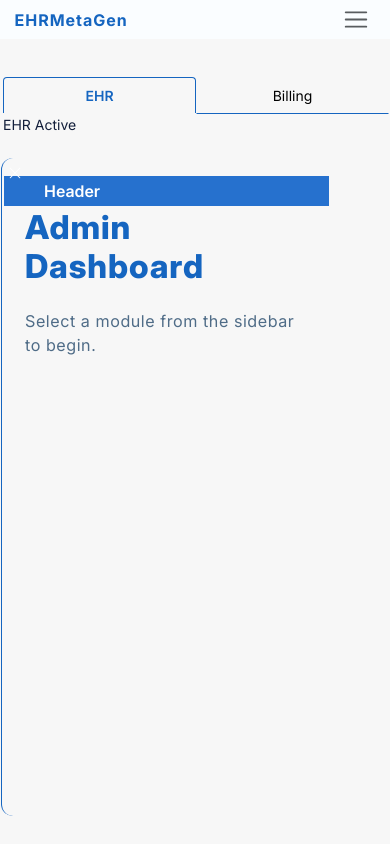
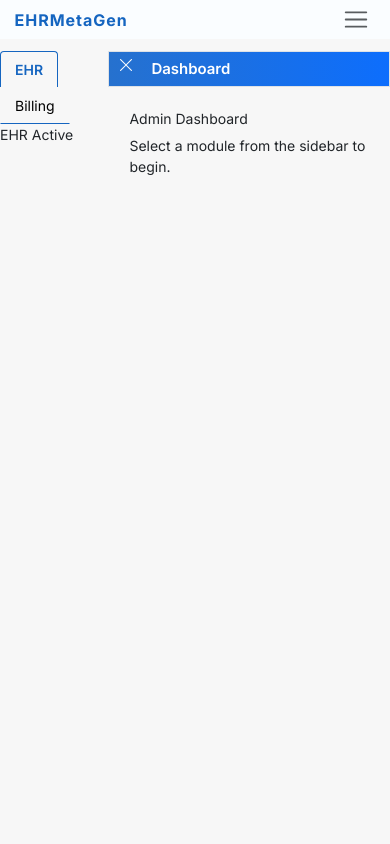
Before and after one commit to NagnathChivate/EHRMetaGen, a React (Vite) app: page /admin in a window 390 px wide. Built offline with nearby package versions, Linux system fonts and the light colour scheme.

Commit message:
Today I worked on admin, AddUser, User, User_setup and AddUser.css files

```diff
--- /dev/null
+++ b/src/assets/CSS/AddUser.css
@@ -0,0 +1,66 @@
+/* Modal Background */
+.custom-modal-bg {
+  position: fixed;
+  top: 0;
+  left: 0;
+  width: 100%;
+  height: 100%;
+  background-color: rgba(0,0,0,0.5);
+  display: flex;
+  justify-content: center;
+  align-items: center;
+  z-index: 1050;
+  animation: fadeIn 0.3s ease-in-out;
+}
+
+/* Modal Container */
+.custom-modal {
+  background: #fff;
+  border-radius: 15px;
+  width: 80%;
+  max-width: 700px;
+  box-shadow: 0 5px 25px rgba(0,0,0,0.2);
+  animation: scaleUp 0.3s ease-in-out;
+}
+
+/* Modal Header */
+.custom-modal .modal-header {
+  background: var(--navbar-btn-bg);
+  color: var(--navbar-btn-text);
+  font-family: var(--font-navbar);
+  font-weight: 700;
+  padding: 1rem 1.5rem;
+  border-top-left-radius: 15px;
+  border-top-right-radius: 15px;
+  display: flex;
+  align-items: center;
+  justify-content: space-between;
+  box-shadow: 0 2px 10px rgba(0,0,0,0.1);
+}
+
+/* Modal Buttons */
+.custom-modal .btn {
+  background: var(--navbar-btn-bg);
+  color: var(--navbar-btn-text);
+  font-weight: 700;
+  border-radius: 28px;
+  padding: 10px 24px;
+  border: none;
+  font-size: 1rem;
+  text-transform: uppercase;
+  transition: background 0.27s ease, color 0.27s ease;
+  display: flex;
+  align-items: center;
+  gap: 8px;
+}
+
+/* Animations */
+@keyframes fadeIn {
+  from { opacity: 0; }
+  to { opacity: 1; }
+}
+
+@keyframes scaleUp {
+  from { transform: scale(0.9); opacity: 0; }
+  to { transform: scale(1); opacity: 1; }
+}
--- a/src/assets/CSS/LeftSidebar.css
+++ b/src/assets/CSS/LeftSidebar.css
@@ -1,168 +1,59 @@
-.w100{width: 100%;}
-.ht_100,
-.Leftsidebar,
-.Right_container {
-  font-family: var(--font-family);
-}
-/* Container and global structure */
-.ht_100 {
- height: 100%;
-    overflow: auto;
-}
-/* Sidebar */
-.Leftsidebar{
-    color: #121e3a;
-    display: flex;
-    flex-direction: column;
-    width: 15%;
-}
-.Leftsidebar .maintab .nav-item{
-      width: 50%;
-    float: left;
+/* --- Toggle Button & Header Layout Fix --- */
+.menu_container {
+  position: absolute;
+  z-index: 999;
+  top: 0;
+  left: 0;
+  width: 40px;
+  height: 30px;
+  display: flex;
+  align-items: center;
+  justify-content: center;
 }
 
-.Leftsidebar .maintab .nav-link,
-.Leftsidebar .maintab .btn-link {
-   text-align: center;
-    width: 100%;
+/* Toggle Button Style */
+.toggle-btn {
+  background: transparent;
+  border: none;
+  color: #fff;
+  font-size: 18px;
+  cursor: pointer;
+  transition: transform 0.3s ease, color 0.3s ease;
 }
 
-
-.Leftsidebar .nav-link.active,
-.Leftsidebar .btn-link.fw-bold {
-  background: var(--primary-gradient);
-  color: var(--primary-color);
-  box-shadow: 0 2px 22px rgba(13, 110, 253, 0.08);
-  border-radius: 14px;
+.toggle-btn:hover {
+  color: #bde0ff;
+  transform: scale(1.1);
 }
 
-
-/* Indented sub-menus */
-.Leftsidebar ul ul {
-  margin-left: 15px;
-  border-left: 3px solid #e3f4fe;
-  padding-left: 10px;
+/* Header Title Bar */
+.header_TP {
+  padding-left: 45px; /* Adjusted for toggle button space */
+  height: 36px;
+  line-height: 36px;
+  background: linear-gradient(90deg, #2671ce, #0d6efd);
+  color: #fff;
+  font-size: 16px;
+  font-weight: 600;
+  text-transform: capitalize;
+  display: flex;
+  align-items: center;
+  border-bottom: 1px solid #0d6efd;
 }
 
+/* Make sure it works on all screen sizes */
+@media (max-width: 768px) {
+  .menu_container {
+    width: 35px;
+    height: 28px;
+  }
 
-/* Sub-menu style */
-.Leftsidebar .btn-link.text-secondary {
-  color: #7ca5bb;
-}
+  .toggle-btn {
+    font-size: 16px;
+  }
 
-
-/* Section/custom labels */
-.Leftsidebar .section-label {
-  font-size: 1.13rem;
-  font-weight: 700;
-  color: #14b7d9;
-  margin: 24px 0 13px 0;
-}
-
-/* Main content (Right panel) design */
-.Right_container {
-   width: 85%;border-left: 1px solid #1565c0 !important;
-}
-
-
-/* Main headings and text */
-.Right_container h2 {
-  font-size: 2.35rem;
-  font-weight: 800;
-  color: #1565c0;
-  margin-top: 0;
-  margin-bottom: 22px;
-  letter-spacing: 0.9px;
-}
-.Right_container p {
-  font-size: 1.16rem;
-  color: #4f6c87;
-  margin-bottom: 28px;
-  letter-spacing: 0.04rem;
-}
-
-
-/* Toggle button styling */
-.menu_container{
-position: absolute;
-    z-index: 999;
-    top: 0px;
-    left: 0px;
-    width: 40px;
-}
-.top_container{}
-.header_TP{
-     padding-left: 40px;
-    height: 30px;
-    background: #1565c0;
-    background: rgb(38, 113, 206);
-    margin-bottom: 2px;
-    float: left;
-    width: 100%;
-    color: #fff;
-    text-transform: capitalize;
-    font-size: 16px;
-    font-weight: 600;
-}
-.toggle-btn {
-   /* background: linear-gradient(90deg, #73c4fc 40%, #0d6efd 90%); */
-   background: transparent;
-    color: #fff;
-    border: none;
-    padding: 5px 6px;
-    border-radius: 0px;
-}
-
-
-.toggle-btn:hover {
-  /* background: linear-gradient(90deg,#23bcef 30%,#144C9A 92%); */
-  background: transparent; color: #fff;
-}
-
-
-/* Responsive design */
-@media (max-width: 1200px) {
-  .ht_100 {
-    padding: 18px 0;
-    gap: 16px;
-  }
-  .Leftsidebar {
-    margin-left: 4px;
-    padding: 18px 7px 16px 12px;
-  }
-  .Right_container {
-    padding: 30px 8px 22px 12px;
-    margin-right: 8px;
-    margin-left: 0;
+  .header_TP {
+    font-size: 15px;
+    padding-left: 42px;
   }
 }
-@media (max-width: 900px) {
-  .ht_100 {
-    flex-direction: column;
-    padding: 8px 1px;
-    gap: 7px;
-  }
-  .Leftsidebar, .Right_container {
-    margin: 0;
-    border-radius: 22px;
-    width: 96vw;
-    min-width: unset;
-    max-width: unset;
-  }
-  .Right_container {
-    padding: 18px 9px 18px 8px;
-  }
-}
-
-
-@media (max-width: 600px) {
-  .Leftsidebar, .Right_container {
-    width: 100vw;
-    padding-left: 2px;
-    padding-right: 2px;
-    border-radius: 12px;
-  }
-  .Right_container {
-    margin-bottom: 20px;
-  }
-}
--- a/src/pages/Admin.jsx
+++ b/src/pages/Admin.jsx
@@ -1,3 +1,4 @@
+// Admin.jsx
 import "../assets/CSS/LeftSidebar.css";
 import AdminSideLeft from "./Admin/AdminSideLeft";
 import MasterPhysician from "./Admin/Billing/Practice Setup/Master Physician/master_physician";
@@ -8,10 +9,11 @@ import UserSetup from "./Admin/Billing/Practice Setup/User Setup/User_setup";
 export default function Admin() {
   const [isOpen, setIsOpen] = useState(true); // Sidebar visibility
   const [selectedPage, setSelectedPage] = useState(""); // Active page
+  const [headerTitle, setHeaderTitle] = useState("Dashboard"); // Dynamic header
 
   return (
     <div className="ht_100 d-flex">
-      {/* Left Sidebar */}
+      {/* Sidebar */}
       {isOpen && (
         <section className="Leftsidebar">
           <AdminSideLeft
@@ -22,21 +24,33 @@ export default function Admin() {
       )}
 
       {/* Right Container */}
-      <section className="Right_container flex-grow-1 position-relative"  style={{ width: isOpen ? "85%" : "100%" }} >
+      <section
+        className="Right_container flex-grow-1 position-relative"
+        style={{ width: isOpen ? "85%" : "100%" }}
+      >
         {/* Sidebar Toggle Button */}
         <div className="menu_container">
-              <button  className="toggle-btn btn btn-light" onClick={() => setIsOpen(!isOpen)}>
+          <button
+            className="toggle-btn"
+            onClick={() => setIsOpen(!isOpen)}
+            title={isOpen ? "Hide Sidebar" : "Show Sidebar"}
+          >
             <i className={`bi ${isOpen ? "bi-x-lg" : "bi-list"}`}></i>
           </button>
         </div>
+
+        {/* Top Header */}
         <div className="top_container">
-            <div className="header_TP d-flex align-items-center">
-                  <span>Header</span>
+          <div className="header_TP mb-1 d-flex align-items-center border rounded-sm">
+            <span>{headerTitle}</span>
           </div>
+
           {/* Dynamic Page Rendering */}
           {selectedPage === "MasterPhysician" && <MasterPhysician />}
           {selectedPage === "Scheduler" && <Scheduler />}
-                  {selectedPage === "UserSetup" && <UserSetup />}
+          {selectedPage === "UserSetup" && (
+            <UserSetup setHeaderTitle={setHeaderTitle} />
+          )}
 
           {/* Default Dashboard */}
           {!selectedPage && (
@@ -46,7 +60,6 @@ export default function Admin() {
             </div>
           )}
         </div>
-
       </section>
     </div>
   );
--- a/src/pages/Admin/Billing/Practice Setup/User Setup/User.jsx
+++ b/src/pages/Admin/Billing/Practice Setup/User Setup/User.jsx
@@ -1,23 +1,30 @@
+
+
+
+
+
+
+
+
+
+
+
+// UserSetup.jsx
 import React from "react";
+import AddUser from "./AddUser";
 
 export default function User() {
   return (
-    <div>
+    <div className="setup-main">
+      {/* --- Single Navbar Tab --- */}
+      <div className="setup-navbar tab_bar">
+        <button className="tabbtn setup-nav-btn active">Add User</button>
+      </div>
 
-      <p>This is the User details page.</p>
+      {/* --- Content --- */}
+      <div className="setup-content">
+        <AddUser />
+      </div>
     </div>
   );
 }
-
-
-
-// const User = () => {
-//   return (
-//     <div>
-//       <h2>User</h2>
-//      <p>This is the User details page.</p>
-//     </div>
-//   )
-// }
-
-// export default User
--- a/src/pages/Admin/Billing/Practice Setup/User Setup/User_setup.jsx
+++ b/src/pages/Admin/Billing/Practice Setup/User Setup/User_setup.jsx
@@ -1,39 +1,52 @@
+// User_setup.jsx
+import React, { useState, useEffect } from "react";
 import AddUser from "./AddUser";
 import DocumentRight from "./DocumentRight";
 import PasswordRuleSetup from "./PasswordRuleSetup";
-import React, { useState } from "react";
-import User from "./User";
 import UserGroup from "./UserGroup";
 
+// --- Main Navigation Tabs ---
 const NAV_PAGES = [
-  { label: "User", component: <User /> },
-  { label: "User Group", component: <UserGroup /> },
-  { label: "Document Right", component: <DocumentRight /> },
-  { label: "Password Rule", component: <PasswordRuleSetup /> },
-  { label: "Add User", component: <AddUser /> },
+  { label: "User", key: "user" },
+  { label: "User Group", key: "userGroup" },
+  { label: "Document Right", key: "documentRight" },
+  { label: "Password Rule", key: "passwordRule" },
 ];
 
-export default function UserSetup() {
-  const [activeIdx, setActiveIdx] = useState(0);
+export default function User_setup({ setHeaderTitle }) {
+  const [activeMainTab, setActiveMainTab] = useState("user");
+
+  // ✅ Update header title dynamically in Admin.jsx when tab changes
+  useEffect(() => {
+    const currentTab = NAV_PAGES.find((tab) => tab.key === activeMainTab);
+    if (currentTab && setHeaderTitle) {
+      setHeaderTitle(currentTab.label);
+    }
+  }, [activeMainTab, setHeaderTitle]);
 
   return (
     <div className="setup-main">
-      {/* Left mini-nav inside User Setup */}
+      {/* --- Main Navbar --- */}
       <div className="setup-navbar tab_bar">
-        {NAV_PAGES.map((item, idx) => (
+        {NAV_PAGES.map((item) => (
           <button
-            key={item.label}
-            className={`tabbtn setup-nav-btn${activeIdx === idx ? " active" : ""}`}
-            onClick={() => setActiveIdx(idx)}
+            key={item.key}
+            className={`tabbtn setup-nav-btn${
+              activeMainTab === item.key ? " active" : ""
+            }`}
+            onClick={() => setActiveMainTab(item.key)}
           >
             {item.label}
           </button>
         ))}
       </div>
 
-      {/* Content area on right */}
+      {/* --- Main Content --- */}
       <div className="setup-content">
-        {NAV_PAGES[activeIdx].component}
+        {activeMainTab === "user" && <AddUser />}
+        {activeMainTab === "userGroup" && <UserGroup />}
+        {activeMainTab === "documentRight" && <DocumentRight />}
+        {activeMainTab === "passwordRule" && <PasswordRuleSetup />}
       </div>
     </div>
   );
```
Also changed, not shown: src/pages/Admin/Billing/Practice Setup/User Setup/AddUser.jsx (+129 -56 lines). Lines whose indentation alone changed are shown as unchanged.
